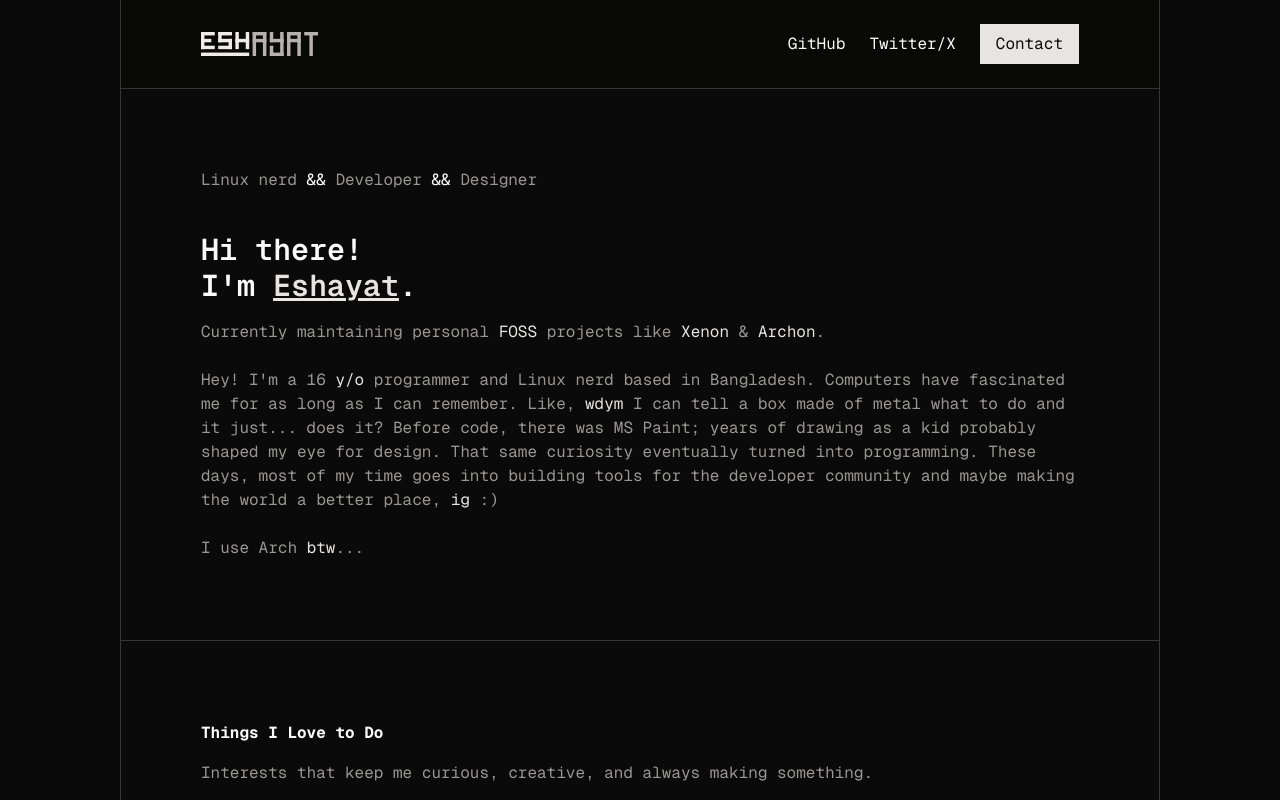
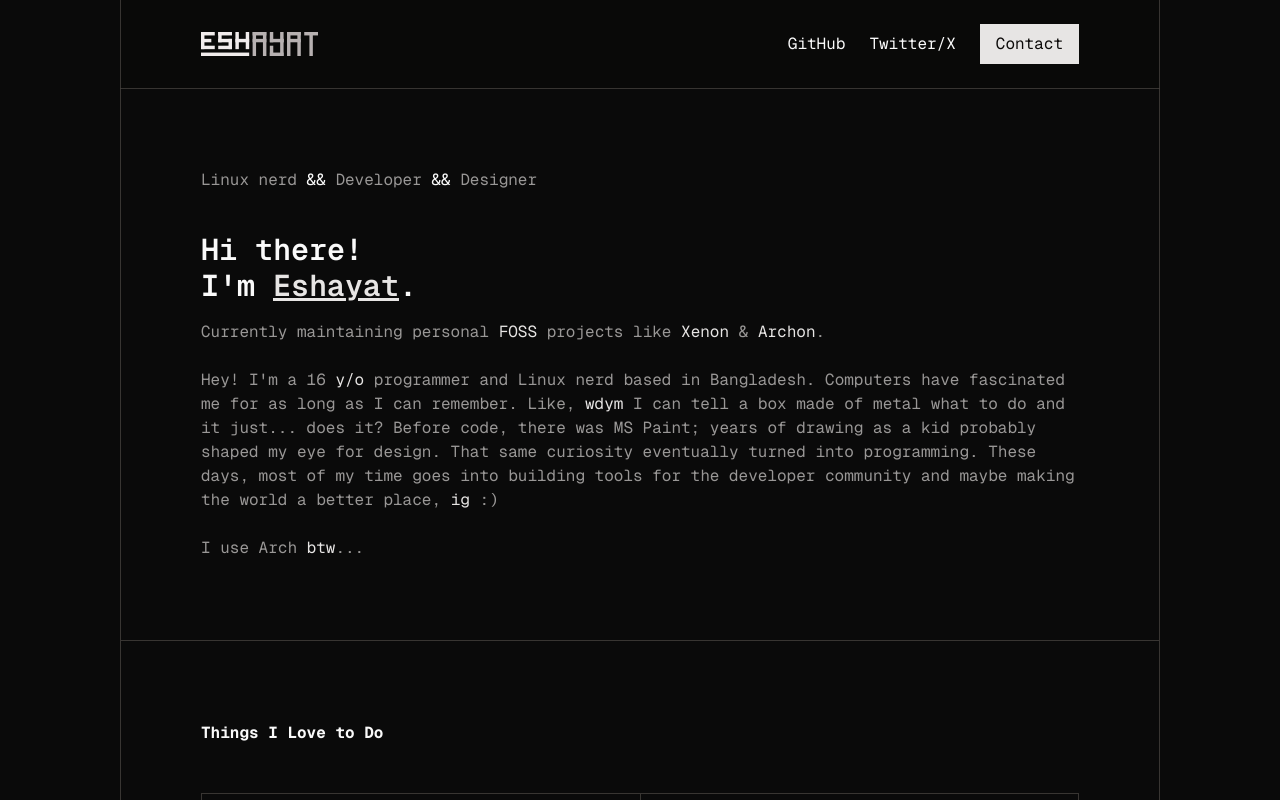
Before and after one commit to ESHAYAT102/portfolio, a React (Vite) app: page / in a window 1280 px wide. Shown: the top 800 px of the page. Built offline with nearby package versions, Linux system fonts and the light colour scheme; no server answers.

Commit message:
subtitle removed

```diff
--- a/src/sections/Hobbies.tsx
+++ b/src/sections/Hobbies.tsx
@@ -14,10 +14,6 @@ export default function Hobbies() {
         <div className="px-4 min-[1000px]:px-20 py-20">
           <div className="mb-12 max-w-2xl">
             <p className="font-bold text-balance">Things I Love to Do</p>
-            <p className="text-stone-300/70 mt-4 text-pretty">
-              Interests that keep me curious, creative, and always making
-              something.
-            </p>
           </div>
 
           <div className="grid grid-cols-1 min-[760px]:grid-cols-2 border border-stone-600/60">
```
